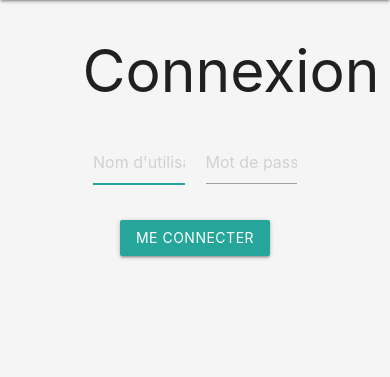
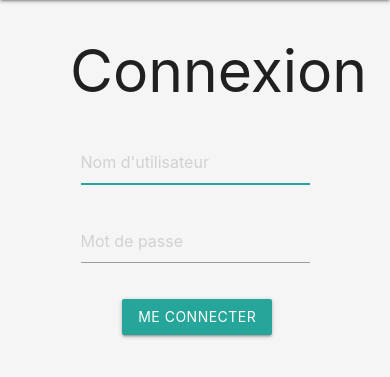
Before and after one commit to thediaf/Djangou, a Symfony app: template templates/security/login.html.twig in a window 390 px wide. Shown: the part 56-433 px from the top of the page. Run offline with Twig, Linux system fonts and the light colour scheme; the template is opened without the code that fills it, so the values that code supplies are empty; some libraries are stand-ins or nearby versions.

Commit message:
Sign in page responsive

```diff
--- a/templates/security/login.html.twig
+++ b/templates/security/login.html.twig
@@ -4,8 +4,8 @@
 
 {% block body %}
 
-        <div class="container mt-4 center">
-            <h1>Connexion</h1>
+        <div class="container-fluid mt-4">
+            <h1 class="center">Connexion</h1>
             <form action="{{path('login')}}" method="post">
                 <div class="row">
                 {% if error %}
@@ -20,11 +20,11 @@
                     </div>
                 {% endif %}
 
-                <div class="input-field col s6 m6 l6 offset-m3 offset-l3">
+                <div class="input-field col s12 m8 l5 offset-m3 offset-l4">
                     <input type="text" name="_username" id="username" value="{{ last_username}}" class="" required autofocus placeholder="Nom d'utilisateur">
                 </div>
 
-                <div class="input-field col s6 m6 l6 offset-m3 offset-l3">
+                <div class="input-field col s12 m8 l5 offset-m3 offset-l4">
                     <input type="password" name="_password" id="password" class="" required placeholder="Mot de passe">
                 </div>
                 <input type="hidden" name="_csrf_token" value="{{ csrf_token('authenticate') }}">
@@ -33,7 +33,7 @@
                     <button class="btn btn-dark" type="submit">Se connecter</button>
                 </div> #}
 
-                <div class="input-field col s12">
+                <div class="input-field center col offset-m5 m3 offset-s2 s2">
                     <input type="submit" class="btn btn-dark" value="Me connecter">
                 </div>
 
```
